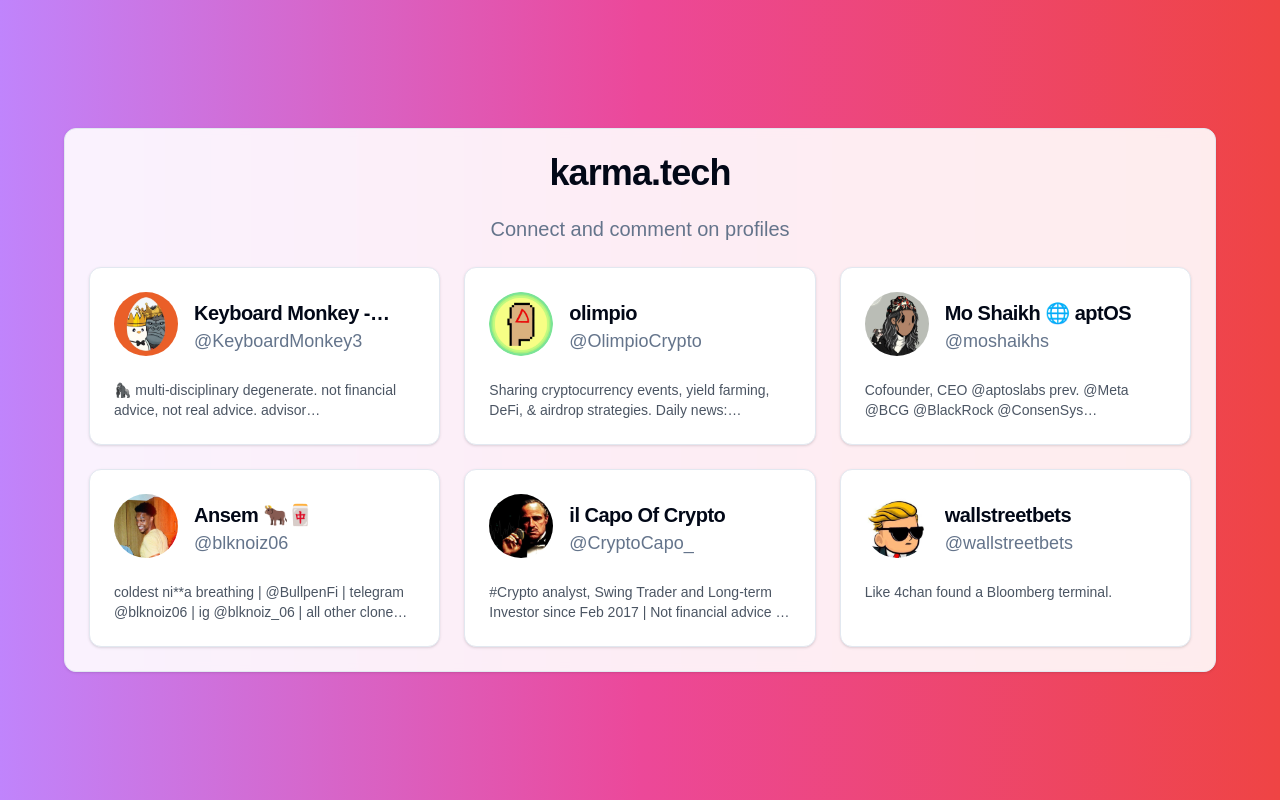
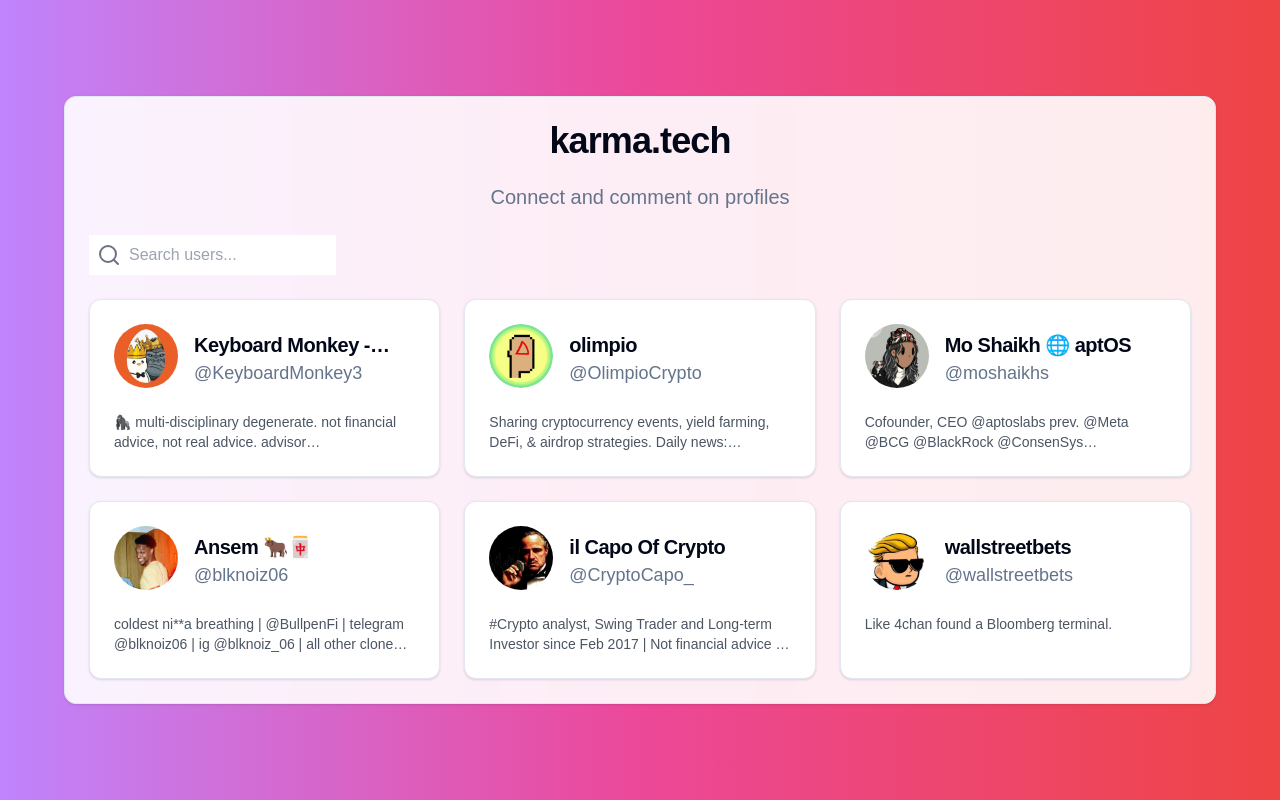
Before and after one commit to DanielHighETH/community-karma, a Next.js app in the folder my-app/: page / in a window 1280 px wide. Built offline with nearby package versions, Linux system fonts and the light colour scheme.

Commit message:
add search

```diff
--- a/my-app/components/karma-tech-ui.tsx
+++ b/my-app/components/karma-tech-ui.tsx
@@ -1,12 +1,13 @@
 'use client'
 
-import { useState } from 'react'
+import { useCallback, useState } from 'react'
+import { Input } from "@/components/ui/input" // Assuming you have this Input component
 import { Button } from "@/components/ui/button"
 import { Avatar, AvatarFallback, AvatarImage } from "@/components/ui/avatar"
 import { Card, CardContent, CardDescription, CardFooter, CardHeader, CardTitle } from "@/components/ui/card"
 import { Textarea } from "@/components/ui/textarea"
 import { Dialog, DialogContent, DialogDescription, DialogHeader, DialogTitle, DialogTrigger } from "@/components/ui/dialog"
-import { Twitter, MessageSquare, ThumbsUp, Share2 } from 'lucide-react'
+import { Twitter, MessageSquare, ThumbsUp, Share2, Search } from 'lucide-react'
 
 // Mock data
 const users = [
@@ -14,7 +15,7 @@ const users = [
   { id: 2, name: 'olimpio', username: 'OlimpioCrypto', avatar: 'OlimpioCrypto.png', bio: 'Sharing cryptocurrency events, yield farming, DeFi, & airdrop strategies. Daily news: @AlphaPackedHQ. Investing: @OlimpioCapital. Finding airdrops: @earndrop_io' },
   { id: 3, name: 'Mo Shaikh 🌐 aptOS', username: 'moshaikhs', avatar: 'moshaikhs.jpg', bio: 'Cofounder, CEO @aptoslabs prev. @Meta @BCG @BlackRock @ConsenSys @MeridioRE' },
   { id: 4, name: 'Ansem 🐂🀄️', username: 'blknoiz06', avatar: 'blknoiz06.jpg', bio: 'coldest ni**a breathing | @BullpenFi | telegram @blknoiz06 | ig @blknoiz_06 | all other clone accounts are scams' },
-  { id: 5, name: 'il Capo Of Crypto', username: 'CryptoCapo_', avatar: 'CryptoCapo_.jpg', bio: `#Crypto analyst, Swing Trader and Long-term Investor since Feb 2017 | Not financial advice |I will never DM you first. Free TG: http://t.me/CryptoCapoTG` },
+  { id: 5, name: 'il Capo Of Crypto', username: 'CryptoCapo_', avatar: 'CryptoCapo_.jpg', bio: `#Crypto analyst, Swing Trader and Long-term Investor since Feb 2017 | Not financial advice | I will never DM you first. Free TG: http://t.me/CryptoCapoTG` },
   { id: 6, name: 'wallstreetbets', username: 'wallstreetbets', avatar: 'wallstreetbets.jpg', bio: 'Like 4chan found a Bloomberg terminal.' },
 ]
 
@@ -34,9 +35,15 @@ type User = {
 } | null;
 
 export function KarmaTechUi() {
-  const [selectedUser, setSelectedUser] = useState(null as User)
+  const [selectedUser, setSelectedUser] = useState<User>(null)
+  const [searchTerm, setSearchTerm] = useState('')
   const [isLoggedIn, setIsLoggedIn] = useState(false)
   const [comment, setComment] = useState('')
+
+  const filteredUsers = users.filter(user =>
+    user.name.toLowerCase().includes(searchTerm.toLowerCase()) ||
+    user.username.toLowerCase().includes(searchTerm.toLowerCase())
+  )
 
   const handleLogin = () => {
     // Simulating Twitter login
@@ -49,6 +56,10 @@ export function KarmaTechUi() {
     setComment('')
   }
 
+  const handleSearchChange = useCallback((value: string) => {
+    setSearchTerm(value);
+  }, []);
+
   const UserList = () => (
     <Card className="w-full bg-white/90 backdrop-blur-sm">
       <CardHeader>
@@ -56,8 +67,20 @@ export function KarmaTechUi() {
         <CardDescription className="text-xl text-center">Connect and comment on profiles</CardDescription>
       </CardHeader>
       <CardContent>
+        <div className="mb-6">
+          <div className="relative">
+            <Search className="absolute left-2 top-1/2 transform -translate-y-1/2 text-gray-500" />
+            <input
+              type="text"
+              placeholder="Search users..."
+              value={searchTerm}
+              onChange={(e) => handleSearchChange(e.target.value)}
+              className="pl-10 py-2"
+            />
+          </div>
+        </div>
         <ul className="grid grid-cols-1 md:grid-cols-2 lg:grid-cols-3 gap-6">
-          {users.map(user => (
+          {filteredUsers.map(user => (
             <li key={user.id} className="cursor-pointer" onClick={() => setSelectedUser(user)}>
               <Card className="hover:shadow-lg transition-shadow duration-200">
                 <CardHeader className="flex flex-row items-center gap-4">
@@ -89,10 +112,10 @@ export function KarmaTechUi() {
             <AvatarImage src={user?.avatar} alt={user?.name} />
             <AvatarFallback>{user?.name[0]}</AvatarFallback>
           </Avatar>
-          <div className="text-center md:text-left">
+          <div className="text-center md:text-left w-full">
             <CardTitle className="text-3xl mb-2">{user?.name}</CardTitle>
             <CardDescription className="text-xl mb-4">@{user?.username}</CardDescription>
-            <p className="text-lg text-gray-700">{user?.bio}</p>
+            <p className="text-lg text-gray-700 w-3/4">{user?.bio}</p>
           </div>
         </div>
       </CardHeader>
```
